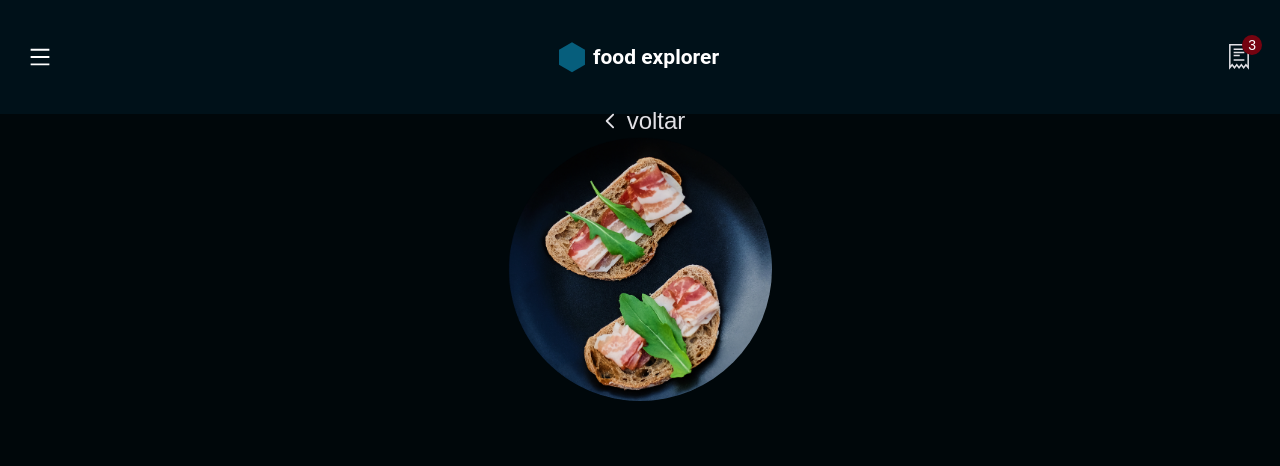
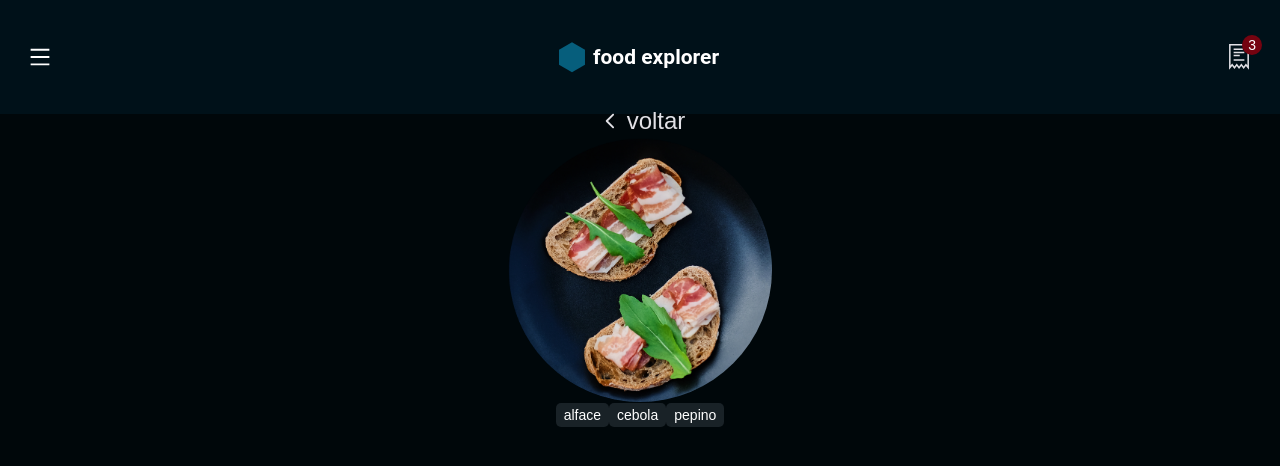
Before and after one commit to gabriel-vitebo/food-explorer, a React app: page / in a window 1280 px wide. Shown: the top 466 px of the page. Built offline with nearby package versions, Linux system fonts and the light colour scheme; the HTML template or start-up script is replaced by a standard one.

Commit message:
creating the ingredient component

```diff
--- /dev/null
+++ b/src/components/Ingredients/index.jsx
@@ -0,0 +1,5 @@
+import { Container } from "./styles"
+
+export function Ingredients({ name }) {
+  return <Container>{name}</Container>
+}
--- /dev/null
+++ b/src/components/Ingredients/styles.js
@@ -0,0 +1,13 @@
+import styled from "styled-components"
+
+export const Container = styled.span`
+  font-family: ${({ theme }) => theme.FONTS.Poppins};
+  font-weight: 500;
+  font-size: 1.4rem;
+  line-height: 2.4rem;
+  color: ${({ theme }) => theme.COLORS.light100};
+
+  padding: 0.4rem 0.8rem;
+  border-radius: 0.5rem;
+  background: ${({ theme }) => theme.COLORS.dark1000};
+`
--- a/src/pages/Details/index.jsx
+++ b/src/pages/Details/index.jsx
@@ -3,6 +3,7 @@ import { RxCaretLeft } from "react-icons/rx"
 import { Header } from "../../components/Header"
 import { Button } from "../../components/Button"
 import { FoodImage } from "../../components/FoodImage"
+import { Ingredients } from "../../components/Ingredients"
 
 export function Details() {
   return (
@@ -10,8 +11,15 @@ export function Details() {
       <Header amount={3} />
       <div className="buttonBack">
         <Button icon={RxCaretLeft} title={"voltar"} />
+      </div>
+      <main className="food-details">
         <FoodImage image={"/src/assets/Mask group-1.png"} />
-      </div>
+        <div className="ingredients">
+          <Ingredients name={"alface"} />
+          <Ingredients name={"cebola"} />
+          <Ingredients name={"pepino"} />
+        </div>
+      </main>
     </Container>
   )
 }
--- a/src/pages/Details/styles.js
+++ b/src/pages/Details/styles.js
@@ -2,7 +2,7 @@ import styled from "styled-components"
 
 export const Container = styled.div`
   width: 100%;
-  height: 100vh;
+  height: auto;
   display: grid;
   grid-template-rows: 10.4rem auto;
   grid-template-areas:
@@ -10,6 +10,9 @@ export const Container = styled.div`
     "content";
 
   > .buttonBack {
+    height: 3.4rem;
+  }
+  > .food-details {
     text-align: center;
     img {
       width: 26.4rem;
```
